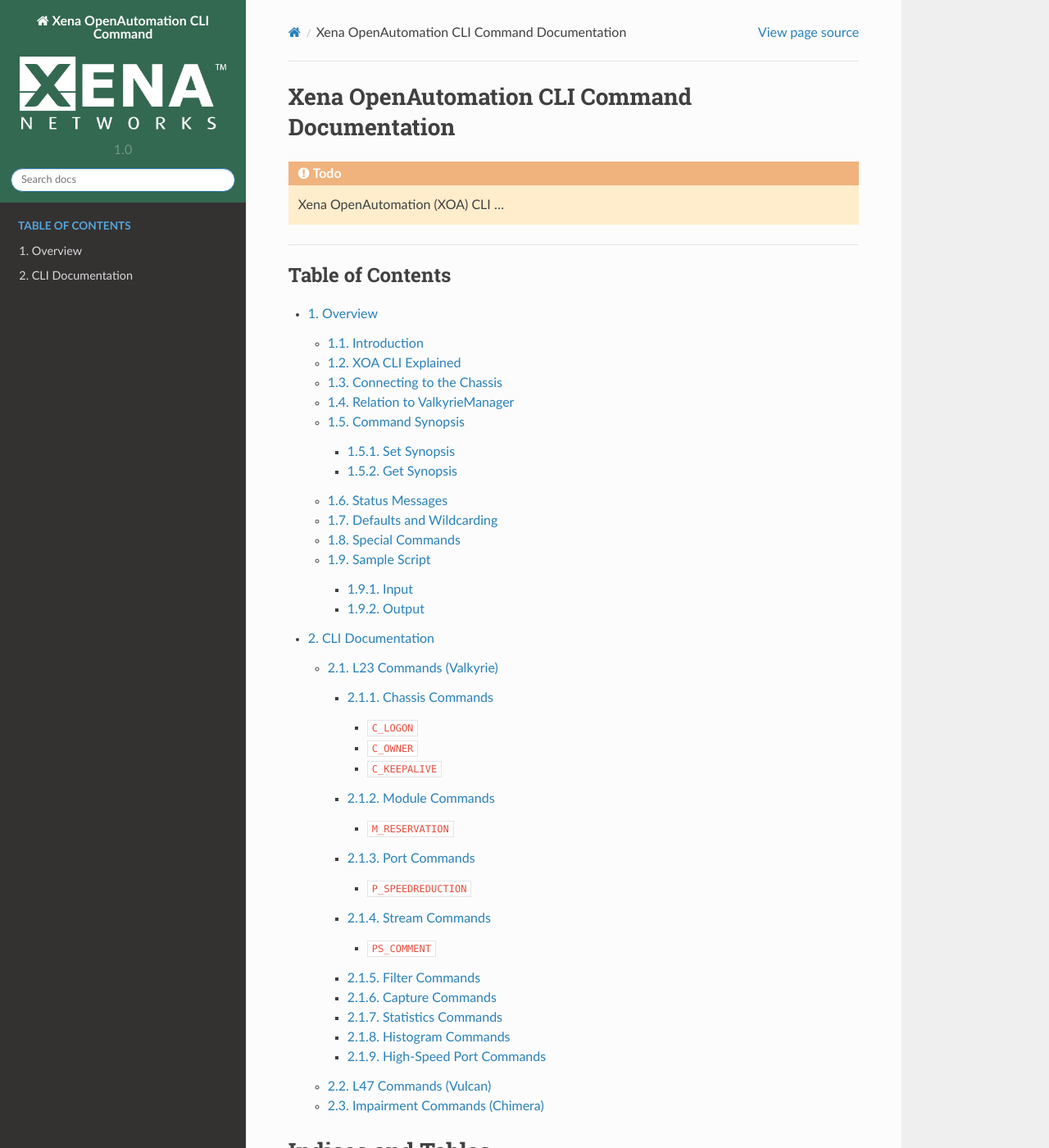
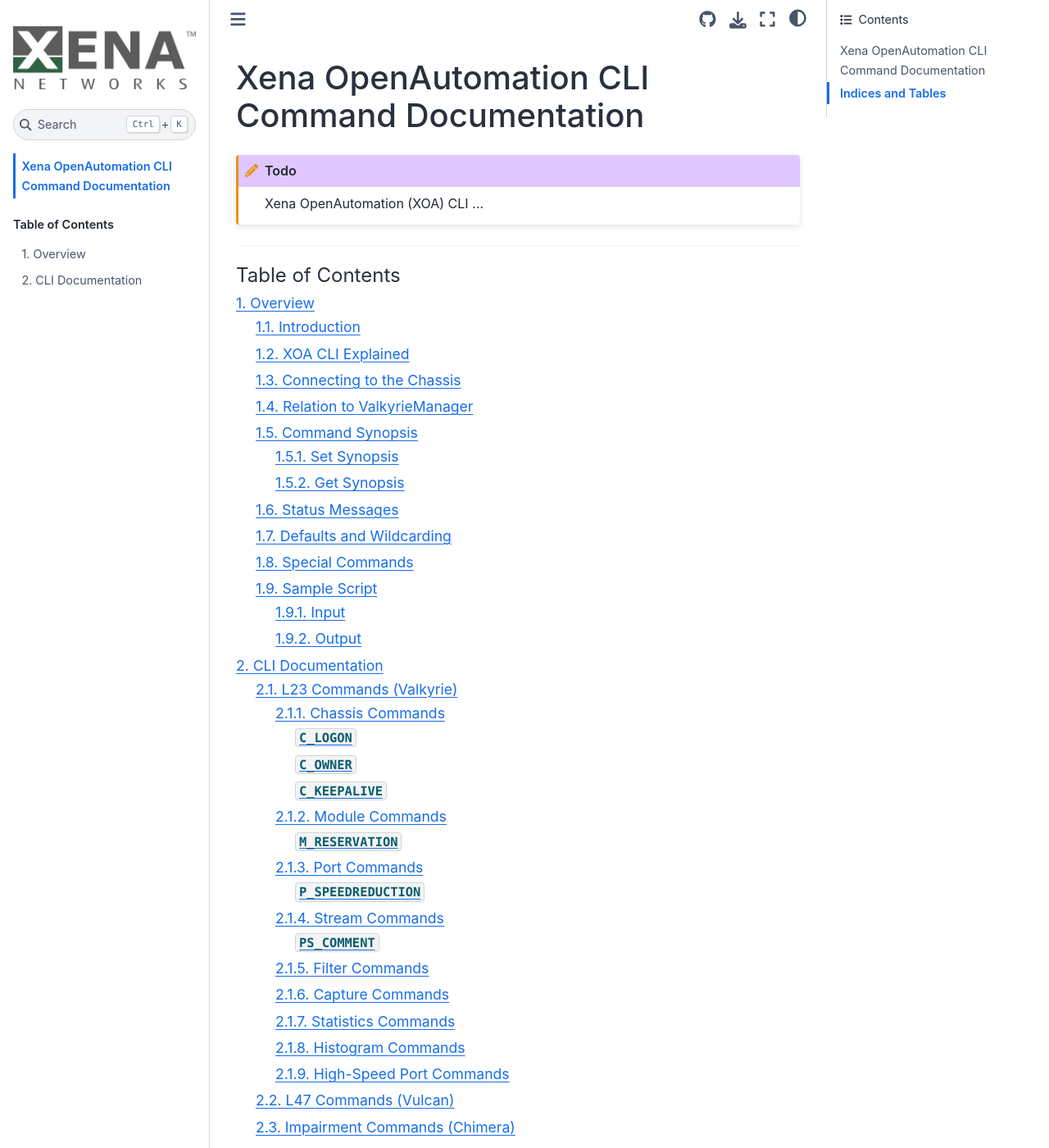
Before and after one commit to xenanetworks/open-automation-cli, a Sphinx documentation site: the page built from docs/source/index.rst, in a window 1280 px wide and 1400 px high. Shown: the whole window at 82% size. Built offline with Sphinx 7.4.7 and the Sphinx Book theme 1.1.4, drawn with Linux system fonts in a browser that asks for light colours; some of the changed text lies outside the part shown.

Commit message:
update the look

```diff
--- a/docs/source/conf.py
+++ b/docs/source/conf.py
@@ -72,6 +72,8 @@
     'sphinx.ext.autosectionlabel',
     'sphinx.ext.extlinks',
     "sphinx_inline_tabs",
+    'sphinx_copybutton',
+    "sphinx_remove_toctrees",
 ]
 add_module_names = False
 autodoc_default_options = {
@@ -104,7 +106,7 @@
 # -- Options for HTML output -----------------------------------------------------
 
 # The theme to use for HTML and HTML Help pages.
-html_theme = 'sphinx_rtd_theme'
+html_theme = 'sphinx_book_theme'
 
 # Output file base name for HTML help builder.
 htmlhelp_basename = 'xoa_cli_doc'
@@ -114,7 +116,7 @@
 html_title = title
 
 # The path to the HTML logo image in the static path, or URL to the logo, or ''.
-html_logo = './_static/xena_xoa_logo_white.png'
+html_logo = './_static/xoa_logo.png'
 
 html_favicon = './_static/xoa_favicon_16.png'
 
@@ -128,7 +130,12 @@
 html_show_sphinx = False
 
 html_theme_options = {
-    'style_nav_header_background': '#336851'
+    "repository_url": "https://github.com/xenanetworks/open-automation-cli",
+    "use_repository_button": True,
+    "home_page_in_toc": True,
+    "show_toc_level": 2,
+    "use_download_button": True,
+    "show_navbar_depth": 2,
 }
 
 html_split_index = True
```
Also changed, not shown: docs/source/_static/inter_frame_gap.png (deleted), docs/source/_static/xena_script_client.png (deleted), docs/source/_static/xena_xoa_logo_white.png (deleted), docs/source/_static/xoa_logo.png (added).
